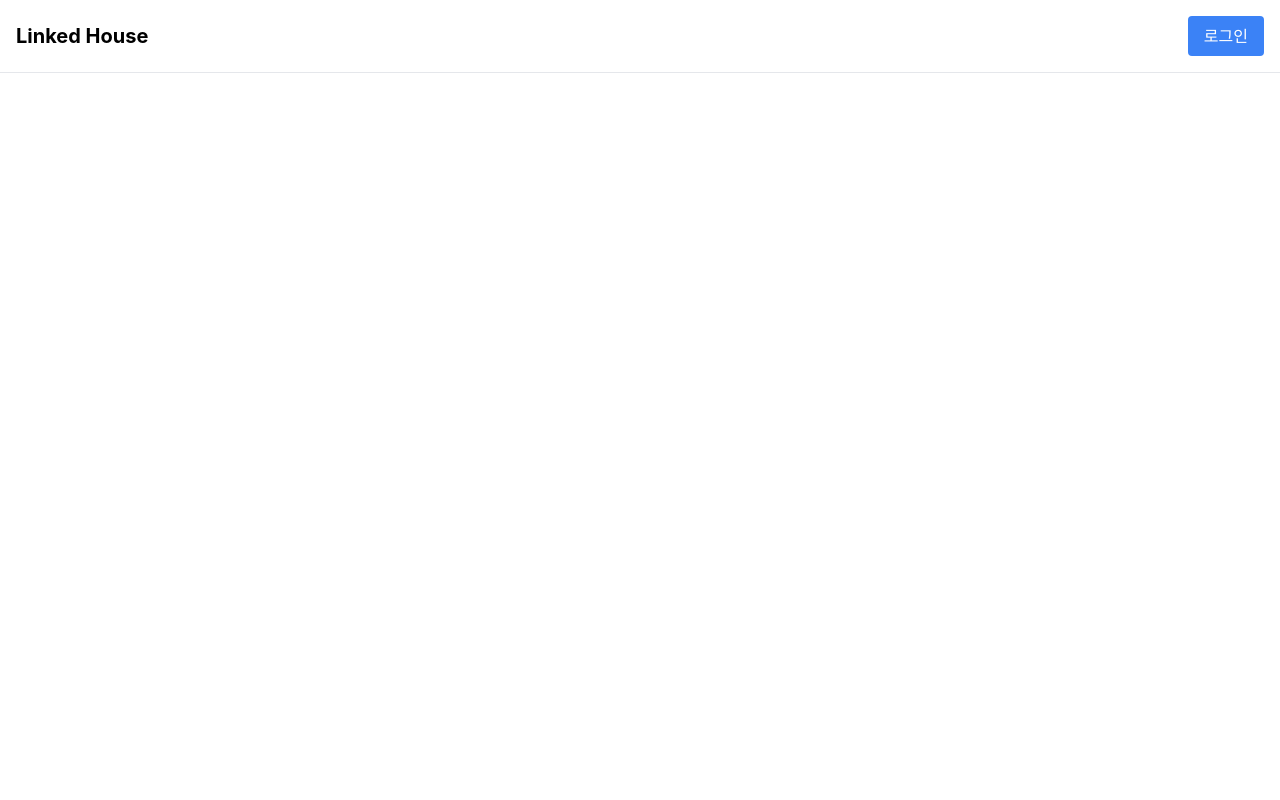
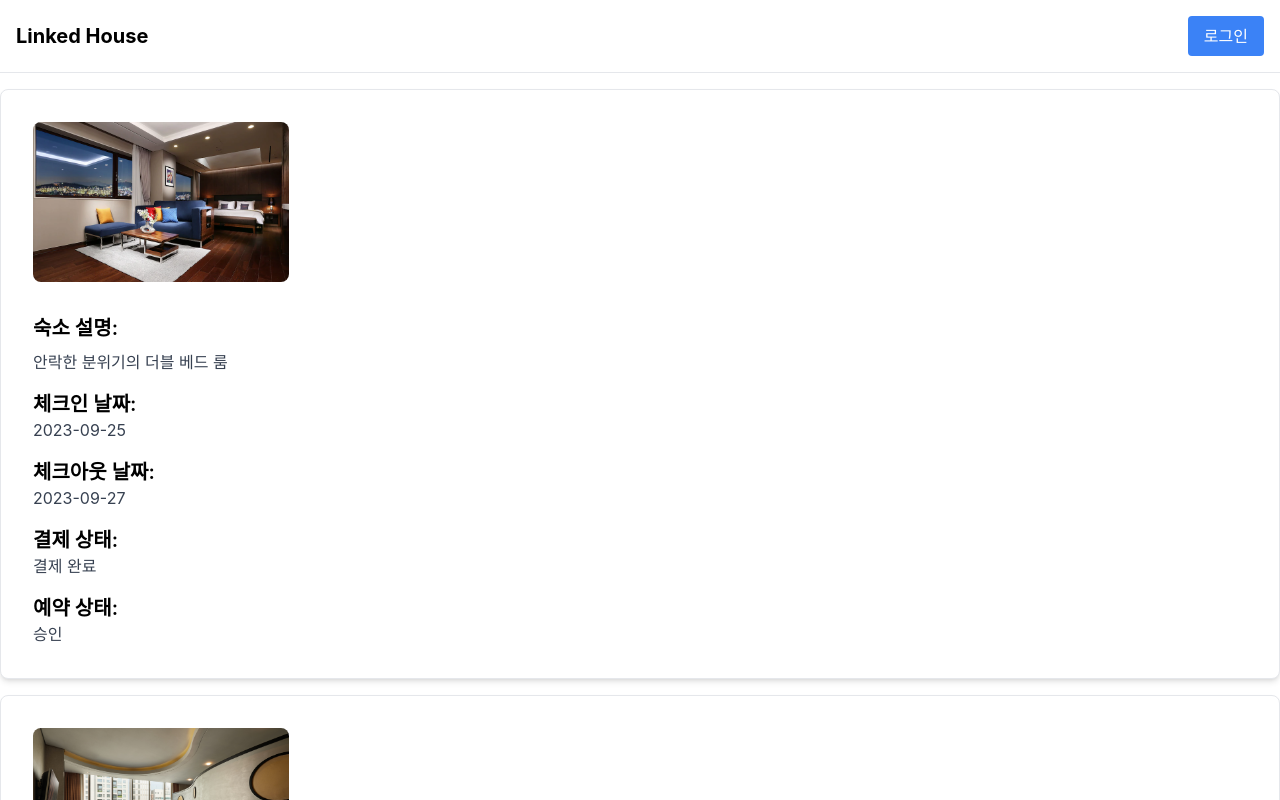
Before and after one commit to weble4/linked-house-frontend, a React (Create React App) app: page /reservations in a window 1280 px wide. Before the commit this address had no page. Shown: the top 800 px of the page. Built offline with nearby package versions, Linux system fonts and the light colour scheme.

Commit message:
예약 조회

```diff
--- a/src/App.js
+++ b/src/App.js
@@ -22,6 +22,7 @@ import AdminPage from "./components/admin/AdminPage";
 import HostApplication from "./components/user/HostApplication";
 import Review from "./components/user/Review";
 import Notification from "./components/user/Notification";
+import Reservation from "./components/user/Reservation";
 
 const App = () => {
     const [isLoggedIn, setIsLoggedIn] = useState(false); // Initialize with false
@@ -60,6 +61,7 @@ const App = () => {
                     <Route path="/hosts" element={<HostApplication />} />
                     <Route path="/reviews" element={<Review />} />
                     <Route path="/notifications" element={<Notification />} />
+                    <Route path="/reservations" element={<Reservation />} />
                 </Routes>
             </div>
         </Router>
--- /dev/null
+++ b/src/components/user/Reservation.js
@@ -0,0 +1,52 @@
+import React from "react";
+import Hotel8 from "../images/hotel8.png";
+import Hotel7 from "../images/hotel7.png"; // Hotel7 이미지 추가
+
+// 더미 데이터
+const dummyReservation = [
+    {
+        rentalId: 1,
+        description: "안락한 분위기의 더블 베드 룸",
+        imagePath: Hotel8,
+        checkinDate: "2023-09-25",
+        checkoutDate: "2023-09-27",
+        paymentState: "결제 완료",
+        reservationState: "승인",
+    },
+    {
+        rentalId: 2,
+        description: "큰 창문과 푹신한 침대가 있는 방",
+        imagePath: Hotel7,
+        checkinDate: "2023-09-28",
+        checkoutDate: "2023-09-30",
+        paymentState: "결제 완료",
+        reservationState: "승인",
+    },
+    // 다른 더미 데이터 추가 가능
+];
+
+const Reservation = () => {
+    return (
+        <div>
+            {dummyReservation.map((reservation) => (
+                <div key={reservation.rentalId} className="p-4 border rounded-lg my-4 shadow-md bg-white">
+                    <img src={reservation.imagePath} alt={reservation.description} className="w-64 h-40 object-cover rounded-lg m-4" />
+                    <div className="p-4">
+                        <p className="text-xl font-semibold mb-2">숙소 설명:</p>
+                        <p className="text-gray-700">{reservation.description}</p>
+                        <p className="text-xl font-semibold mt-4">체크인 날짜:</p>
+                        <p className="text-gray-700">{reservation.checkinDate}</p>
+                        <p className="text-xl font-semibold mt-4">체크아웃 날짜:</p>
+                        <p className="text-gray-700">{reservation.checkoutDate}</p>
+                        <p className="text-xl font-semibold mt-4">결제 상태:</p>
+                        <p className="text-gray-700">{reservation.paymentState}</p>
+                        <p className="text-xl font-semibold mt-4">예약 상태:</p>
+                        <p className="text-gray-700">{reservation.reservationState}</p>
+                    </div>
+                </div>
+            ))}
+        </div>
+    );
+};
+
+export default Reservation;
```
